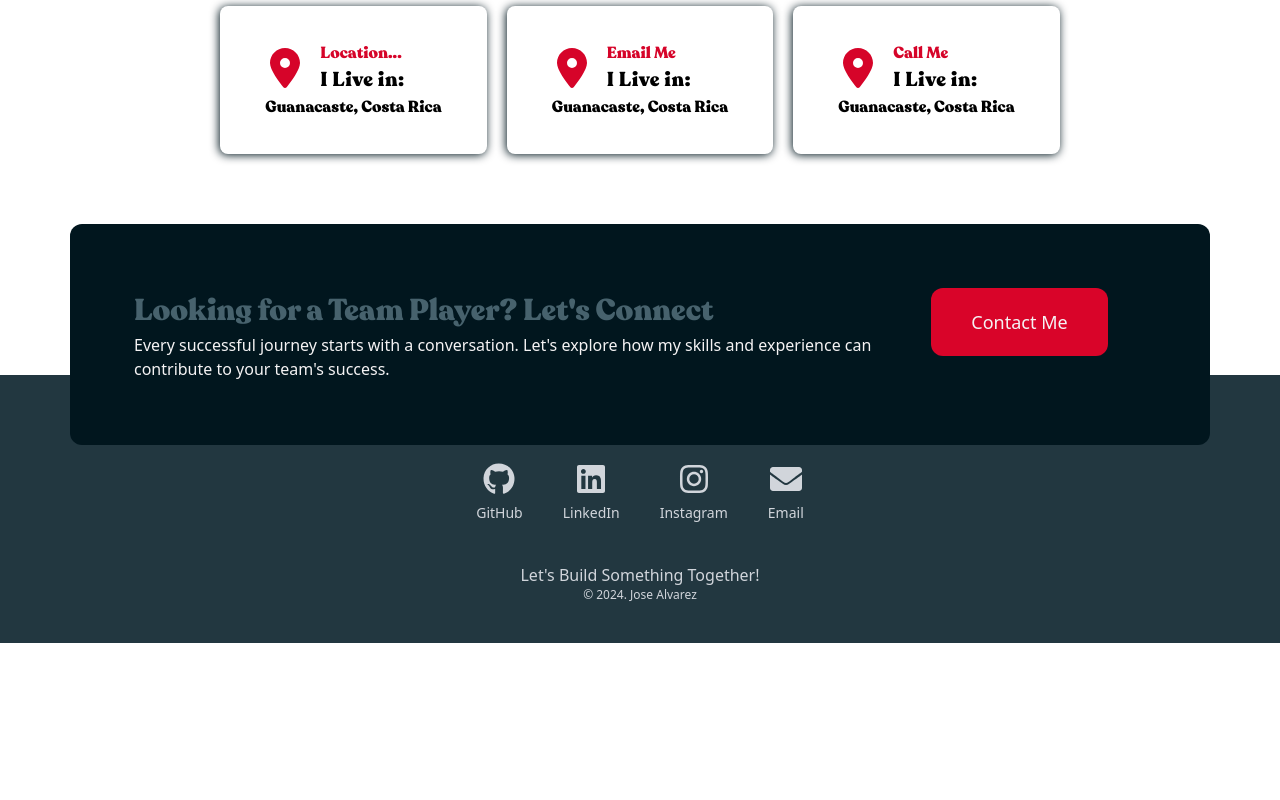
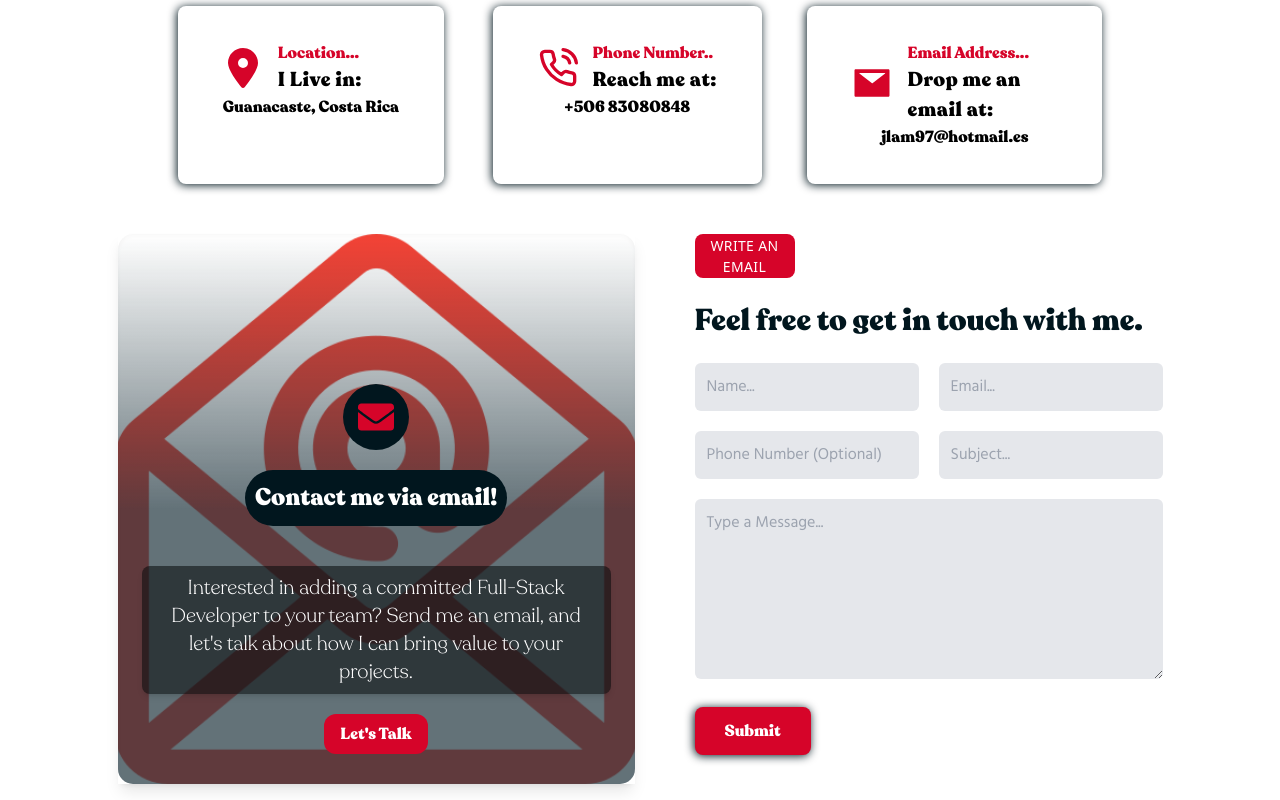
Before and after one commit to Joselam97/portfolio, a Next.js app: page /page/contactme in a window 1280 px wide. Shown: the part 540-1340 px from the top of the page. Before the commit the page ends 1183 px from the top, so only its background shows below. Built offline with nearby package versions, Linux system fonts and the light colour scheme.

Commit message:
Finishing the contact page and start using nodemailer api

```diff
--- a/package.json
+++ b/package.json
@@ -10,7 +10,9 @@
   },
   "dependencies": {
     "autoprefixer": "^10.4.20",
+    "dotenv": "^16.4.7",
     "next": "^15.1.0",
+    "nodemailer": "^6.9.16",
     "react": "^19.0.0",
     "react-dom": "^19.0.0",
     "react-icons": "^5.4.0",
--- /dev/null
+++ b/src/app/api/contact/route.js
@@ -0,0 +1,92 @@
+import { NextResponse } from "next/server";
+
+export async function POST(request) {
+  require("dotenv").config;
+  const data = await request.json();
+  let nodemailer = require("nodemailer");
+
+  try {
+    const transporter = nodemailer.createTransport({
+      port: 587,
+      host: "smtp.office365.com",
+      service: "hotmail",
+
+      auth: {
+        user: "jlam97@hotmail.es",
+        pass: "bvefmeaddgjozyxm",
+      },
+    });
+    const info = await transporter.sendMail({
+      from: `"${data.name}"`,
+      to: "jlam97@hotmail.es",
+      subject: `Inquiry from Jose's Portfolio`,
+      text: "",
+      html: `
+            <html lang="en">
+<head>
+    <meta charset="UTF-8">
+    <meta name="viewport" content="width=device-width, initial-scale=1.0">
+    <style>
+        body {
+            font-family: Arial, sans-serif;
+        }
+        .email-container {
+            max-width: 600px;
+            margin: 0 auto;
+            padding: 20px;
+            background-color: #fff;
+            border: 2px solid #d60429;
+            border-radius: 10px;
+        }
+
+        p {
+            font-size: 20px;
+            line-height: 1.5;
+            margin-bottom: 10px;
+            border: 2px solid #d60429;
+            border-radius: 50px 20px;
+            background-color: #d60429;
+            color: white;
+            padding: 5px;
+            text-align: center;
+            font-weight: 900;
+        }
+        ul {
+            list-style-type: none;
+            padding: 0;
+        }
+        li {
+            margin-bottom: 5px;
+        }
+        .signature {
+            font-style: italic;
+            font-size: 14px;
+        }
+      </style>
+</head>
+<body>
+    <div class="email-container">
+
+        <p>edubaba digital</p>
+        <ul>
+            <li><strong>Name:</strong> ${data.name}</li>
+            <li><strong>Email:</strong> ${data.email}</li>
+            <li><strong>Phone:</strong> ${data.phoneNumber}</li>
+            <li><strong>Subject:</strong> ${data.subject}</li>
+            <li><strong>Message:</strong><br>${data.message}</li>
+        </ul>
+    </div>
+
+</body>
+</html>
+            `,
+    });
+    if (info.messageId) {
+      return NextResponse.json({ error: false, message: "Message succesfully sent! Thank you for contacting Jose" });
+    }
+    return NextResponse.json({ error: true, message: "Something went wrong!" });
+  } catch (e) {
+    console.log(e);
+    return NextResponse.json({ error: true, message: "Something went wrong!" });
+  }
+}
--- a/src/app/components/Footer/Footer.js
+++ b/src/app/components/Footer/Footer.js
@@ -1,9 +1,14 @@
+"use client";
 import React from "react";
+import { usePathname } from "next/navigation";
 
 export default function Footer() {
+  const pathname = usePathname();
+
   return (
     <div id="footer">
-      <div className="bg-white pt-0 ">
+      {pathname !== "/page/contactme" && (
+        <div className="bg-white pt-0">
           <div className="max-w-[1140px] bg-[#01161e] rounded-xl px-[20px] sm:px-[64px] py-[64px] m-auto" style={{ transform: "translate(0px, 70px)" }}>
             <div className="grid grid-cols-12">
               <div className="col-span-12 lg:col-span-9">
@@ -25,6 +30,7 @@ export default function Footer() {
             </div>
           </div>
         </div>
+      )}
       <footer className="bg-[#223740]">
         <div className="mx-auto max-w-screen-xl px-4 py-10 sm:px-6 lg:px-8">
           <div className="flex justify-center items-center space-x-10 mt-12">
--- a/src/app/page/contactme/page.js
+++ b/src/app/page/contactme/page.js
@@ -1,10 +1,53 @@
-import React from "react";
+"use client";
+import React, { useState } from "react";
 import { FaLocationDot } from "react-icons/fa6";
 import { FiPhoneCall } from "react-icons/fi";
-import { AiFillMail, AiOutlineFieldTime } from "react-icons/ai";
-import { FaHeadphones } from "react-icons/fa";
+import { AiFillMail } from "react-icons/ai";
+import { FaEnvelope } from "react-icons/fa";
+import { Hind } from "next/font/google";
+
+const hind = Hind({
+  subsets: ["latin"],
+  weight: ["300", "400", "500", "600", "700"],
+});
 
 export default function page() {
+  const [state, setState] = useState({
+    name: "",
+    email: "",
+    phoneNumber: "",
+    subject: "",
+    message: "",
+  });
+
+  const [loading, setLoading] = useState(false);
+
+  const handleChange = (e) => {
+    const key = e.target.name;
+    const value = e.target.value;
+    setState({
+      ...state,
+      [key]: value,
+    });
+  };
+  console.log(state);
+
+  const handlePhoneChange = (e) => {
+    const value = e.target.value;
+    const numbericValue = value.replace(/[]^0-9/g, "");
+    setState({ ...state, phoneNumber: numbericValue });
+  };
+
+  const clearState = () => {
+    setState({
+      name: "",
+      email: "",
+      phoneNumber: "",
+      subject: "",
+      message: "",
+    });
+  };
+
   return (
     <React.Fragment>
       <div className="flex flex-col items-center justify-center w-full pt-[80px] pb-[-80px] mt-4">
@@ -16,7 +59,7 @@ export default function page() {
             <div className="mt-[10px]">
               <h1 className="cursor-default recoletaBold text-5xl text-[#d60429] p-2 text-center tracking-wide">Hire Me</h1>
             </div>
-            <div className="flex justify-center text-center mt-[10px] md:w-[700px]">
+            <div className="flex justify-center text-center mt-[10px] md:w-[700px] cursor-default">
               <p className="text-white font-[300] text-center text-xl">
                 Are you looking for a dedicated and detail-oriented Full-Stack Developer? I'm eager to bring my expertise and problem-solving mindset to your team. Let's connect to
                 discuss how I can contribute to your company's success.
@@ -25,10 +68,10 @@ export default function page() {
           </div>
         </div>
         <div className="px-[20px]">
-          <div className="sm:flex gap-[20px] mt-[50px] max-w[1105px] w-full h-full">
+          <div className="sm:flex gap-[20px] mt-[50px] max-w-[1105px] w-full h-full">
             <div className="flex flex-col flex-1 xl:flex-row gap-[20px]">
               <div
-                className="flex flex-col py-[35px] px-[45px] rounded-lg shadow-lg cursor-pointer transition-all transform duration-300 hover:bg-[#223740] hover:text-white hover:-translate-y-4 bg-white"
+                className="flex flex-col py-[35px] px-[45px] rounded-lg shadow-lg cursor-pointer transition-all transform duration-300 hover:bg-[#01161e] hover:text-white hover:-translate-y-4 bg-white"
                 style={{ boxShadow: "#01161e -1px 1px 10px 0px" }}
               >
                 <div className="flex items-center gap-[15px]">
@@ -45,63 +88,148 @@ export default function page() {
                   </div>
                 </div>
                 <div>
-                    <p className="hover:bg-[#223740] hover:text-white hover:-translate-y-4 bg-white]">Guanacaste, Costa Rica</p>
+                  <p className="hover:text-white">Guanacaste, Costa Rica</p>
                 </div>
               </div>
             </div>
 
             <div className="flex flex-col flex-1 xl:flex-row gap-[20px]">
               <div
-                className="flex flex-col py-[35px] px-[45px] rounded-lg shadow-lg cursor-pointer transition-all transform duration-300 hover:bg-[#223740] hover:text-white hover:-translate-y-4 bg-white"
+                className="flex flex-col py-[35px] px-[45px] rounded-lg shadow-lg cursor-pointer transition-all transform duration-300 hover:bg-[#01161e] hover:text-white hover:-translate-y-4 bg-white"
                 style={{ boxShadow: "#01161e -1px 1px 10px 0px" }}
               >
                 <div className="flex items-center gap-[15px]">
                   <div>
-                    <FaLocationDot size={40} color="#d60429" />
+                    <FiPhoneCall size={40} color="#d60429" />
                   </div>
 
                   <div className="flex flex-col">
                     <div className="text-[#d60429] text-[16px]">
-                      <p>Email Me</p>
+                      <p>Phone Number..</p>
                     </div>
                     <div className="font-semibold text-[20px] tracking-wide">
-                      <p>I Live in:</p>
+                      <p>Reach me at:</p>
                     </div>
                   </div>
                 </div>
-                <div>
-                    <p className="hover:bg-[#223740] hover:text-white hover:-translate-y-4 bg-white]">Guanacaste, Costa Rica</p>
+                <div className="justify-center text-center">
+                  <p className="hover:text-white">+506 83080848</p>
                 </div>
               </div>
             </div>
 
             <div className="flex flex-col flex-1 xl:flex-row gap-[20px]">
               <div
-                className="flex flex-col py-[35px] px-[45px] rounded-lg shadow-lg cursor-pointer transition-all transform duration-300 hover:bg-[#223740] hover:text-white hover:-translate-y-4 bg-white"
+                className="flex flex-col py-[35px] px-[45px] rounded-lg shadow-lg cursor-pointer transition-all transform duration-300 hover:bg-[#01161e] hover:text-white hover:-translate-y-4 bg-white"
                 style={{ boxShadow: "#01161e -1px 1px 10px 0px" }}
               >
                 <div className="flex items-center gap-[15px]">
                   <div>
-                    <FaLocationDot size={40} color="#d60429" />
+                    <AiFillMail size={40} color="#d60429" />
                   </div>
 
                   <div className="flex flex-col">
                     <div className="text-[#d60429] text-[16px]">
-                      <p>Call Me</p>
+                      <p>Email Address...</p>
                     </div>
                     <div className="font-semibold text-[20px] tracking-wide">
-                      <p>I Live in:</p>
+                      <p>Drop me an email at:</p>
                     </div>
                   </div>
                 </div>
-                <div>
-                    <p className="hover:bg-[#223740] hover:text-white hover:-translate-y-4 bg-white]">Guanacaste, Costa Rica</p>
+                <div className="justify-center text-center">
+                  <p className="hover:text-white">jlam97@hotmail.es</p>
                 </div>
               </div>
             </div>
           </div>
         </div>
       </div>
+
+      <div id="contact" className="flex flex-col xl:flex-row justify-center gap-[60px] mt-[10px] px-[30px] max-w-[1105px] m-auto p-10">
+        <div className="hidden md:block relative w-[50%] xl:w-[50%] h-[550px] rounded-xl md:w-full lg:w-[50%] bg-center bg-cover" style={{ backgroundImage: `url('/email.png')` }}>
+          <div className="absolute-full h-full w-full bg-gradient-to-t from-[#223740] via-[#223740] shadow-inner opacity-70" style={{ borderRadius: "15px" }}></div>
+          <div className="absolute inset-0 flex flex-col gap-[20px] items-center justify-center text-white shadow-lg p-6">
+            <div className="text-4xl xl:mt-[150px] mt-0 rounded-full px-[15px] py-[15px] bg-[#01161e] text-[#d60429]">
+              <FaEnvelope />
+            </div>
+            <div className="font-semibold text-[24px] rounded-full px-[10px] py-[10px] bg-[#01161e] cursor-default">Contact me via email!</div>
+            <div>
+              <p className="bg-[#223740]/10 backdrop-brightness-50 text-center text-xl mt-5 font-[200] px-4 py-2 rounded-lg shadow-md cursor-default">
+                Interested in adding a committed Full-Stack Developer to your team? Send me an email, and let's talk about how I can bring value to your projects.
+              </p>
+            </div>
+            <div>
+              <div className="bg-[#d60429] text-white mb-[30px] px-4 py-2 hover:bg-[#01161e] transition-color rounded-xl cursor-default">Let's Talk</div>
+            </div>
+          </div>
+        </div>
+        <div className="flex flex-col gap-[20px]">
+          <div className="text-center w-[100px] text-white bg-[#d60429] py-[1px] tracking-wide uppercase font-300 font-sans text-[14px] rounded-lg cursor-default">
+            Write an email
+          </div>
+          <div className="">
+            <p className="text-[30px] text-[#01161e] cursor-default">Feel free to get in touch with me.</p>
+          </div>
+          <form className="flex flex-col gap-[20px]">
+            <div className={`flex flex-col sm:flex-row gap-[20px] ${hind.className}`}>
+              <input
+                type="text"
+                name="name"
+                placeholder="Name..."
+                required
+                onChange={handleChange}
+                value={state.name}
+                className="px-[12px] outline-none rounded-md py-[12px] flex-1 bg-gray-200"
+              />
+              <input
+                type="email"
+                name="email"
+                placeholder="Email..."
+                required
+                onChange={handleChange}
+                value={state.email}
+                className="px-[12px] outline-none rounded-md py-[12px] flex-1 bg-gray-200"
+              />
+            </div>
+            <div className={`flex flex-col sm:flex-row gap-[20px] ${hind.className}`}>
+              <input
+                type="text"
+                name="phoneNumber"
+                placeholder="Phone Number (Optional)"
+                onChange={handlePhoneChange}
+                value={state.phoneNumber}
+                className="px-[12px] outline-none rounded-md py-[12px] flex-1 bg-gray-200"
+              />
+              <input
+                type="text"
+                name="subject"
+                placeholder="Subject..."
+                required
+                onChange={handleChange}
+                value={state.subject}
+                className="px-[12px] outline-none rounded-md py-[12px] flex-1 bg-gray-200"
+              />
+            </div>
+            <div className={`${hind.className}`}>
+              <textarea
+                required
+                name="message"
+                placeholder="Type a Message..."
+                onChange={handleChange}
+                value={state.message}
+                className="px-[12px] outline-none h-[180px] w-full rounded-md py-[12px] flex-1 bg-gray-200"
+              />
+            </div>
+            <div>
+              <button className="bg-[#d60429] w-full sm:w-auto px-[30px] py-[12px] hover:bg-[#01161e] transition-colors duration-300 font-semibold rounded-lg text-white "
+              style={{ boxShadow: "#01161e -1px 1px 10px 0px" }}>
+                Submit
+              </button>
+            </div>
+          </form>
+        </div>
+      </div>
     </React.Fragment>
   );
 }
```
Also changed, not shown: public/email.png (added), 1 other file (tests, documents, lock files or other folders). Lines whose indentation alone changed are shown as unchanged.
